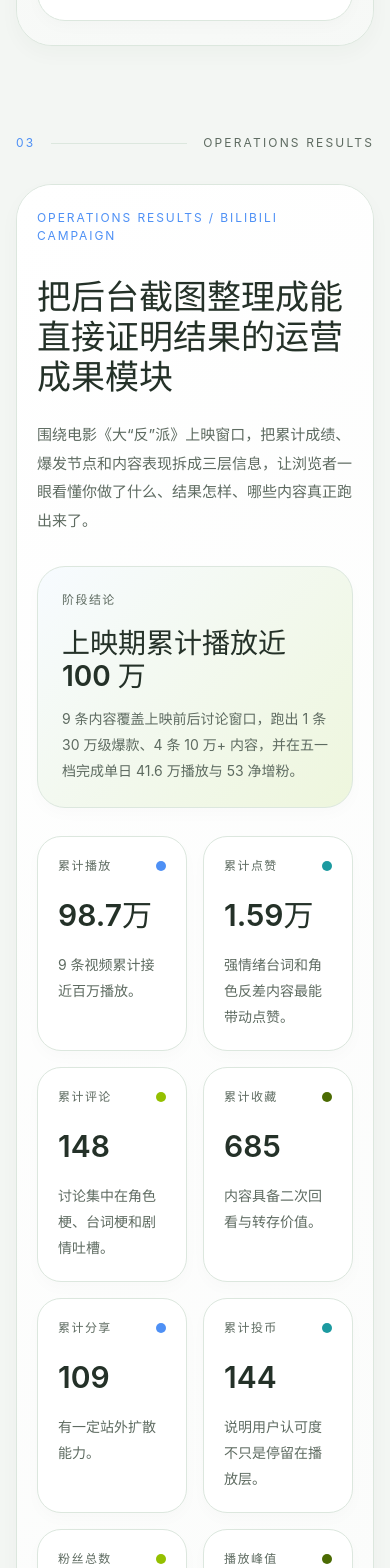
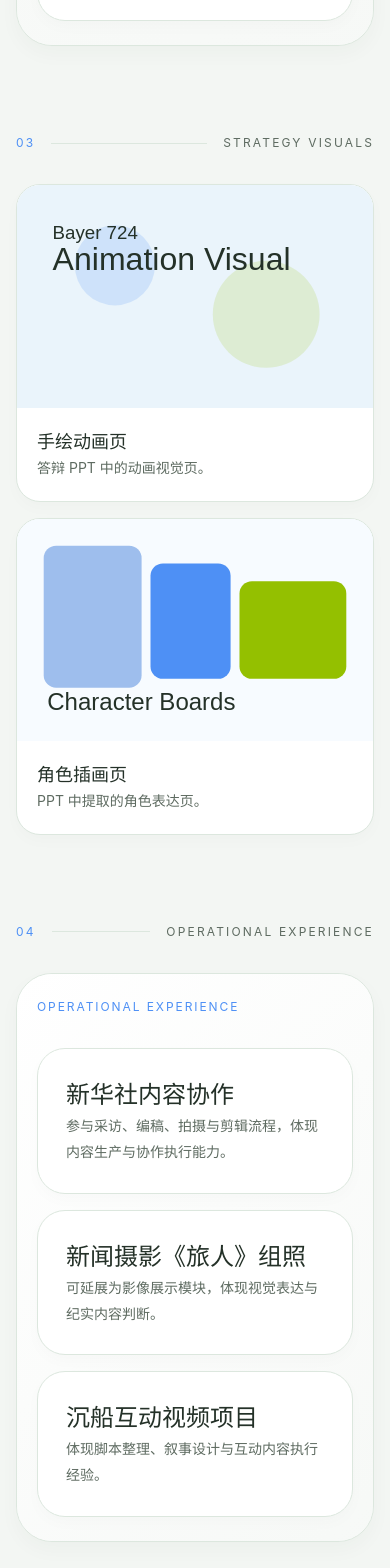
Before and after one commit to neocyyn-ship-it/NeoCyyyn, a React (Vite) app: page / in a window 390 px wide. Shown: the part 8460-10028 px from the top of the page. Built offline with nearby package versions, Linux system fonts and the light colour scheme.

Commit message:
Merge campaign data into case detail

```diff
--- a/src/App.tsx
+++ b/src/App.tsx
@@ -161,22 +161,12 @@
               <span>{point}</span>
             </div>)}
           </div>
-        </div> : null}
-      </div>
-    </Panel>
-  </section>;
-}
-
-function OperationsResultsSection() {
-  return <section className="section-block" id="results">
-    <SectionLabel number="03" title="Operations Results" />
-    <Panel style={{ borderRadius:36, boxShadow:"0 8px 20px rgba(36,49,40,0.03)" }}>
-      <div className="dashboard-wrap">
+          {project.id === "bilibili" ? <div style={{ marginTop:24, display:"grid", gap:16 }}>
             <div className="ops-hero">
               <div>
                 <div style={{ fontSize:12, textTransform:"uppercase", letterSpacing:"0.16em", color:"#4E90F5" }}>Operations Results / Bilibili Campaign</div>
-            <h2 className="dashboard-title" style={{ maxWidth:760 }}>把后台截图整理成能直接证明结果的运营成果模块</h2>
-            <p className="dashboard-copy" style={{ maxWidth:760 }}>围绕电影《大“反”派》上映窗口，把累计成绩、爆发节点和内容表现拆成三层信息，让浏览者一眼看懂你做了什么、结果怎样、哪些内容真正跑出来了。</p>
+                <h3 style={{ margin:"18px 0 0", fontSize:"clamp(28px,4vw,36px)", lineHeight:1.2, color:"#243128" }}>《大反派》运营数据整合进案例详情</h3>
+                <p className="ops-card-copy">把后台截图里的累计成绩、爆发节点和内容胜出点都放回这个案例里，浏览者点开一次，就能看完整个项目的执行和结果。</p>
               </div>
               <div className="ops-summary-card">
                 <div className="ops-summary-label">阶段结论</div>
@@ -200,7 +190,7 @@
               <div className="sub-card">
                 <div className="sub-label">Peak Day</div>
                 <div className="sub-title">爆发节点</div>
-            <p className="ops-card-copy">后台日数据说明，五一档是最明显的放大窗口，播放、点赞、评论、收藏和投币同步抬升，内容节奏和上映节奏形成了有效共振。</p>
+                <p className="ops-card-copy">五一档是最明显的放大窗口，播放、点赞、评论、收藏和投币同步抬升，说明内容节奏和上映节奏形成了有效共振。</p>
                 <div className="breakout-grid">
                   {breakoutMetrics.map((item) => <div key={item.label} className="breakout-card">
                     <div className="breakout-label">{item.label}</div>
@@ -221,6 +211,8 @@
                 </div>
               </div>
             </div>
+          </div> : null}
+        </div> : null}
       </div>
     </Panel>
   </section>;
@@ -232,7 +224,7 @@
       <header className="site-header">
         <div className="header-inner">
           <div><div style={{ fontSize:22, fontWeight:600, color:"#243128" }}>陈衍年</div><div style={{ marginTop:4, fontSize:11, textTransform:"uppercase", letterSpacing:"0.14em", color:"#4E90F5" }}>Content Strategy · Project Execution</div></div>
-          <nav className="desktop-nav"><a href="#work">Projects</a><a href="#results">Results</a><a href="#additional">Additional</a><a href="#contact">Contact</a></nav>
+          <nav className="desktop-nav"><a href="#work">Projects</a><a href="#additional">Additional</a><a href="#contact">Contact</a></nav>
           <button className="ghost-btn">下载简历</button>
         </div>
       </header>
@@ -321,14 +313,12 @@
           </Panel>
         </section>
 
-        <OperationsResultsSection />
+        <section className="section-block"><SectionLabel number="03" title="Strategy Visuals" /><div className="two-col-grid">{bayerVisuals.map((item) => <div key={item.title} className="visual-card"><div className="visual-media"><img src={item.src} alt={item.title} /></div><div style={{ padding:20 }}><div className="visual-title">{item.title}</div><p className="visual-copy">{item.desc}</p></div></div>)}</div></section>
 
-        <section className="section-block"><SectionLabel number="04" title="Strategy Visuals" /><div className="two-col-grid">{bayerVisuals.map((item) => <div key={item.title} className="visual-card"><div className="visual-media"><img src={item.src} alt={item.title} /></div><div style={{ padding:20 }}><div className="visual-title">{item.title}</div><p className="visual-copy">{item.desc}</p></div></div>)}</div></section>
-
-        <section id="additional" className="section-block"><SectionLabel number="05" title="Operational Experience" /><Panel style={{ borderRadius:36, boxShadow:"0 8px 20px rgba(36,49,40,0.03)" }}><div className="dashboard-wrap"><div style={{ marginBottom:32, fontSize:12, textTransform:"uppercase", letterSpacing:"0.16em", color:"#4E90F5" }}>Operational Experience</div><div className="three-col-grid">{additionalWorks.map((item) => <div key={item.title} className="experience-card"><div className="experience-title">{item.title}</div><p className="experience-copy">{item.desc}</p></div>)}</div></div></Panel></section>
+        <section id="additional" className="section-block"><SectionLabel number="04" title="Operational Experience" /><Panel style={{ borderRadius:36, boxShadow:"0 8px 20px rgba(36,49,40,0.03)" }}><div className="dashboard-wrap"><div style={{ marginBottom:32, fontSize:12, textTransform:"uppercase", letterSpacing:"0.16em", color:"#4E90F5" }}>Operational Experience</div><div className="three-col-grid">{additionalWorks.map((item) => <div key={item.title} className="experience-card"><div className="experience-title">{item.title}</div><p className="experience-copy">{item.desc}</p></div>)}</div></div></Panel></section>
 
         <section id="contact" className="contact-section">
-          <SectionLabel number="06" title="Contact" />
+          <SectionLabel number="05" title="Contact" />
           <div className="contact-grid">
             <div><h2 className="contact-title">用三个核心案例，<br />建立清晰的用人判断。</h2><p className="contact-copy">这版网站的目标不是堆砌经历，而是让浏览者在较短时间内看清项目判断、执行能力与表达方式。后续补入真实素材后，可直接用于正式投递与面试展示。</p></div>
             <Panel style={{ borderRadius:32, boxShadow:"0 8px 20px rgba(36,49,40,0.03)" }}><div className="contact-card"><div className="contact-list"><div className="contact-item"><Mail size={16} /> <span>NeoCyyyn@163.com</span></div><div className="contact-item"><Phone size={16} /> <span>192-8328-7512</span></div><div className="contact-item"><Play size={16} /> <a href="https://space.bilibili.com/1099530248?spm_id_from=333.1007.0.0" target="_blank" rel="noreferrer">B站账号主页</a></div></div><div className="hero-actions" style={{ marginTop:40 }}><button className="primary-btn">下载简历 <Download size={16} /></button><a href="#work" className="ghost-large-btn" style={{ textDecoration:"none" }}>返回项目 <ArrowRight size={16} /></a></div></div></Panel>
```
Lines whose indentation alone changed are shown as unchanged.
